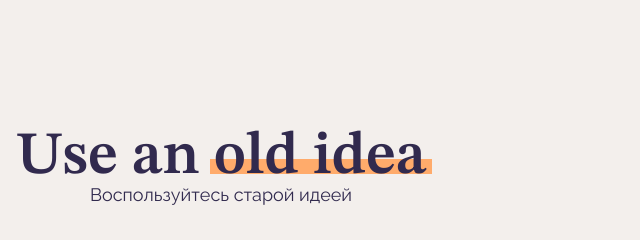
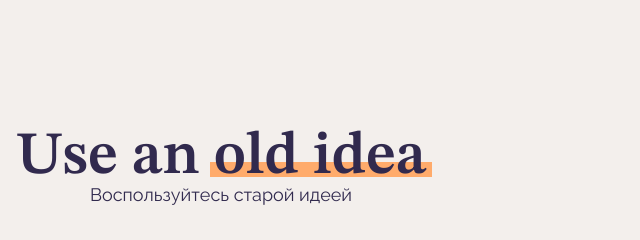
Before and after one commit to vlazarev-yandex/karty-podskazhut, a plain HTML site: page index.html in a window 1280 px wide. Shown: the part 2780-3020 px from the top of the page, 419-1059 px from the left. Drawn offline with Linux system fonts and the light colour scheme.

Commit message:
minor fix

```diff
--- a/styles/card.css
+++ b/styles/card.css
@@ -33,6 +33,10 @@
     width: fit-content;
 }
 
+.colored-text {
+    position: relative;
+}
+
 .colored-text::after {
     content: "";
     position: absolute;
```
